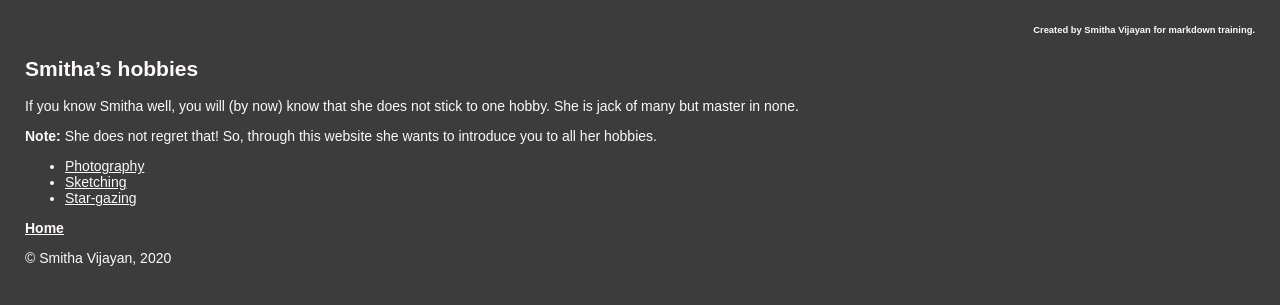
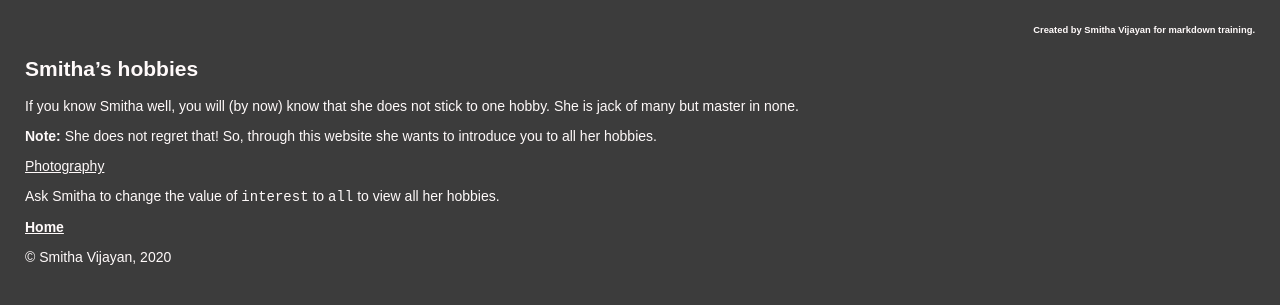
Before and after one commit to smithavijayan/meetmyhobbies, a Jekyll site: the page built from topics/hobbies.md, in a window 1280 px wide. Shown: the top 305 px of the page. Built offline with Jekyll 4.4.1, drawn with Linux system fonts in a browser that asks for light colours; our own code applies the rules of GitHub Pages for plain Markdown files.

Commit message:
Conditionalizing using new key called interest

```diff
--- a/_config.yml
+++ b/_config.yml
@@ -1,2 +1,3 @@
 name: Smitha Vijayan
 shortname: Smitha
+interest: photography
--- a/topics/hobbies.md
+++ b/topics/hobbies.md
@@ -8,8 +8,28 @@ If you know {{ site.shortname }} well, you will (by now) know that she does not
 
 **Note:** She does not regret that! So, through this website she wants to introduce you to all her hobbies.
 
+{% if site.interest == "all" %}
 -  [Photography](photography.md)
 -  [Sketching](sketching.md)
 -  [Star-gazing](stargazing.md)
+{% endif %}
+
+{% if site.interest == "photography" %}
+[Photography](photography.md)
+
+Ask Smitha to change the value of `interest` to `all` to view all her hobbies.
+{% endif %}
+
+{% if site.interest == "sketching" %}
+[Sketching](sketching.md)
+
+Ask Smitha to change the value of `interest` to `all` to view all her hobbies.
+{% endif %}
+
+{% if site.interest == "stargazing" %}
+[Star-gazing](stargazing.md)
+
+Ask Smitha to change the value of `interest` to `all` to view all her hobbies.
+{% endif %}
 
 **[Home](../index.md)**
```
Also changed, not shown: _data/data_file.yml (added, +8 -0 lines).
